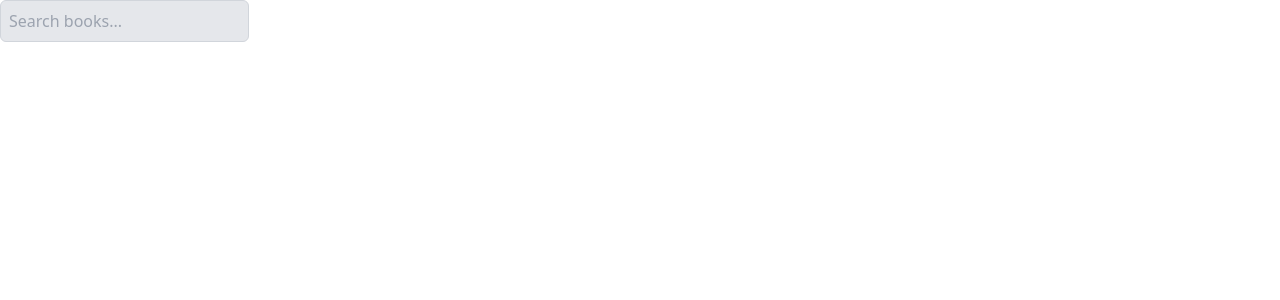
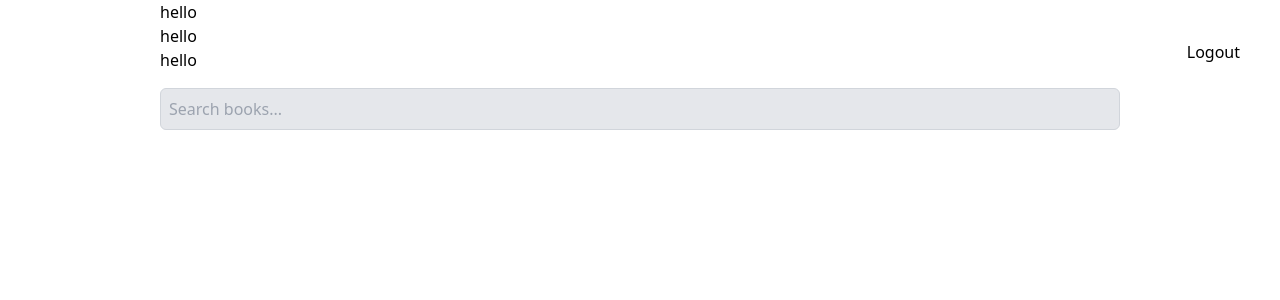
Before and after one commit to alex-js-ltd/server-components, a Next.js app: page /discover in a window 1280 px wide. Shown: the top 300 px of the page. Built offline with nearby package versions, Linux system fonts and the light colour scheme; no server answers.

Commit message:
show current user

```diff
--- /dev/null
+++ b/app/discover/layout.tsx
@@ -0,0 +1,3 @@
+import AuthenticatedApp from '@/comps/authenticated-app'
+
+export default AuthenticatedApp
--- a/app/discover/page.tsx
+++ b/app/discover/page.tsx
@@ -5,11 +5,15 @@ const DisoverBooksScreen = () => {
   const handleSearch = async (data: FormData) => {
     'use server'
   }
+
   return (
-    <div>
-      <div>
     <form action={handleSearch}>
-          <Input placeholder="Search books..." id="search" type="search" />
+      <Input
+        placeholder="Search books..."
+        id="search"
+        type="search"
+        className="w-full"
+      />
 
       <label htmlFor="search">
         <button
@@ -18,9 +22,6 @@ const DisoverBooksScreen = () => {
         ></button>
       </label>
     </form>
-      </div>
-      <div></div>
-    </div>
   )
 }
 
--- a/app/page.tsx
+++ b/app/page.tsx
@@ -5,7 +5,7 @@ import type { SignUpResource, SignInResource } from '@clerk/types'
 
 import { cloneElement } from 'react'
 import { FormGroup, Input } from '@/comps/form-elements'
-import { LoginButton } from '@/comps/buttons'
+import { Button } from '@/comps/buttons'
 import { Modal } from '@/comps/modal'
 
 import { useSignUp, useSignIn } from '@clerk/nextjs'
@@ -17,7 +17,7 @@ const Home = () => {
       <div className="grid grid-cols-2 gap-3">
         <Modal>
           <Modal.OpenButton>
-            <LoginButton variant="primary">Login</LoginButton>
+            <Button variant="primary">Login</Button>
           </Modal.OpenButton>
           <Modal.Contents title="Login">
             <SignInForm />
@@ -26,7 +26,7 @@ const Home = () => {
 
         <Modal>
           <Modal.OpenButton>
-            <LoginButton variant="secondary">Register</LoginButton>
+            <Button variant="secondary">Register</Button>
           </Modal.OpenButton>
           <Modal.Contents title="Register">
             <SignUpForm />
@@ -115,7 +115,7 @@ const SignInForm = () => {
   return (
     <LoginForm<SignInResource>
       onSubmit={onSubmit}
-      submitButton={<LoginButton variant="primary">Login</LoginButton>}
+      submitButton={<Button variant="primary">Login</Button>}
     />
   )
 }
@@ -148,7 +148,7 @@ const SignUpForm = () => {
   return (
     <LoginForm<SignUpResource>
       onSubmit={onSubmit}
-      submitButton={<LoginButton variant="secondary">Register</LoginButton>}
+      submitButton={<Button variant="secondary">Register</Button>}
     />
   )
 }
--- /dev/null
+++ b/comps/authenticated-app.tsx
@@ -0,0 +1,35 @@
+import type { ReactNode } from 'react'
+import type { User } from '@clerk/nextjs/api'
+
+import { Fragment } from 'react'
+import { Button } from '@/comps/buttons'
+import { currentUser } from '@clerk/nextjs'
+
+const AuthenticatedApp = async ({ children }: { children: ReactNode }) => {
+  const user: User | null = await currentUser()
+
+  const username = user?.emailAddresses[0]?.emailAddress
+
+  return (
+    <Fragment>
+      <div className="flex items-center absolute top-10 right-10">
+        {username}
+        <Button variant="secondary" className="ml-10">
+          Logout
+        </Button>
+      </div>
+
+      <div className="mx-auto px-8 max-w-screen-lg w-full grid gap-4 grid-cols-1fr-3fr sm:grid-cols-1 sm:grid-rows-auto sm:w-full">
+        <div className="relative">
+          <div>hello</div>
+          <div>hello</div>
+          <div>hello</div>
+        </div>
+
+        <main className="w-full">{children}</main>
+      </div>
+    </Fragment>
+  )
+}
+
+export default AuthenticatedApp
--- a/comps/buttons.tsx
+++ b/comps/buttons.tsx
@@ -7,7 +7,7 @@ const CircleButton = (props: JSX.IntrinsicElements['button']) => (
   />
 )
 
-const LoginButton = ({
+const Button = ({
   variant,
   ...rest
 }: JSX.IntrinsicElements['button'] & { variant: 'primary' | 'secondary' }) => (
@@ -20,4 +20,4 @@ const LoginButton = ({
   />
 )
 
-export { CircleButton, LoginButton }
+export { CircleButton, Button }
--- a/comps/form-elements.tsx
+++ b/comps/form-elements.tsx
@@ -5,7 +5,7 @@ const FormGroup = (props: JSX.IntrinsicElements['input']) => (
 const Input = (props: JSX.IntrinsicElements['input']) => (
   <input
     {...props}
-    className="border border-gray-300 bg-gray-200 p-2 rounded-md"
+    className="border border-gray-300 bg-gray-200 p-2 rounded-md w-full"
   />
 )
 
--- a/comps/modal.tsx
+++ b/comps/modal.tsx
@@ -11,7 +11,7 @@ import {
 import { callAll } from '@/utils/call-all'
 
 import { Dialog } from '@headlessui/react'
-import { CircleButton, LoginButton } from './buttons'
+import { CircleButton } from './buttons'
 
 const ModalContext = createContext<
   { isOpen: boolean; setIsOpen: Function } | undefined
```
Lines whose indentation alone changed are shown as unchanged.
